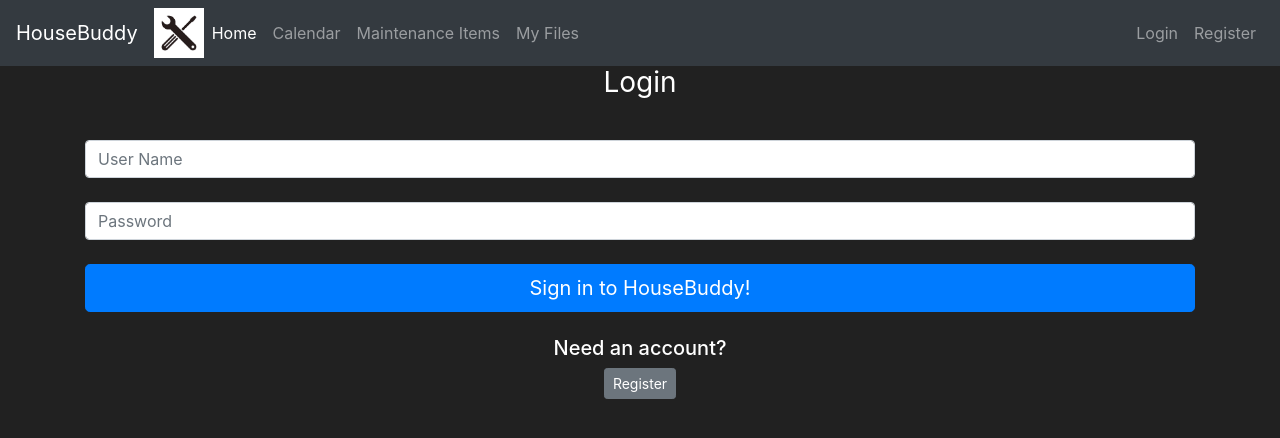
After one commit to baolson007/HouseBuddy, a Flask app: page /login in a window 1280 px wide. The commit adds this page. Shown: the top 438 px of the page. Run offline with Flask 2, Linux system fonts and the light colour scheme; some libraries are stand-ins or nearby versions.

Commit message:
login added

```diff
--- a/housebuddy/forms.py
+++ b/housebuddy/forms.py
@@ -21,3 +21,8 @@ class RegisterForm(FlaskForm):
 	password = PasswordField(label='Password:', validators=[Length(min=6), DataRequired()])
 	password_confirm = PasswordField(label='Confirm Password:', validators=[EqualTo('password'), DataRequired()])
 	submit = SubmitField(label='Register Account')
+
+class LoginForm(FlaskForm):
+	username = StringField(label='User Name:', validators=[DataRequired()])
+	password = PasswordField(label='Password:', validators=[DataRequired()])
+	submit = SubmitField(label='Sign in to HouseBuddy!')
--- a/housebuddy/routes.py
+++ b/housebuddy/routes.py
@@ -1,8 +1,9 @@
 from housebuddy import app
 from flask import render_template, redirect, url_for, flash
 from housebuddy.models import MaintenanceItem, User
-from housebuddy.forms import RegisterForm
+from housebuddy.forms import RegisterForm, LoginForm
 from housebuddy import db
+from flask_login import login_user
 
 @app.route('/')
 @app.route('/home')
@@ -36,7 +37,7 @@ def register():
     if form.validate_on_submit():
         new_user = User(username=form.username.data,
                                 email=form.email.data,
-                                password_hash=form.password.data)
+                                password=form.password.data)
         db.session.add(new_user)
         db.session.commit()
 
@@ -45,3 +46,18 @@ def register():
         for msg in form.errors.values():
             flash(f'Error in registration: {msg}', category='danger')
     return render_template('register.html', form=form)
+
+@app.route('/login', methods=['GET', 'POST'])
+def login():
+    form=LoginForm()
+    if form.validate_on_submit():
+        login_attempt_usr = User.query.filter_by(username=form.username.data).first()
+        if login_attempt_usr and login_attempt_usr.check_password(
+            attempted_password=form.password.data
+            ):
+                login_user(login_attempt_usr)
+                flash(f'Succesfully logged in as {login_attempt_usr.username}', category='success')
+                return redirect(url_for('home_page'))
+        else:
+            flash('Username and\\or password do not match. Please try again', category='danger')
+    return render_template('login.html', form=form)
--- a/housebuddy/templates/base.html
+++ b/housebuddy/templates/base.html
@@ -40,7 +40,7 @@
         </ul>
         <ul class="navbar-nav">
             <li class="nav-item">
-                <a class="nav-link" href="#">Login</a>
+                <a class="nav-link" href="{{ url_for('login') }}">Login</a>
             </li>
             <li class="nav-item">
                 <a class="nav-link" href="{{ url_for('register') }}">Register</a>
--- /dev/null
+++ b/housebuddy/templates/login.html
@@ -0,0 +1,37 @@
+{% extends 'base.html' %}
+
+{% block title %}
+Login Page
+{% endblock %}
+
+{% block content%}
+<body class="text-center">
+	<div class="container">
+		<form method="POST" class="form-signin" style="color:white">
+			{{ form.hidden_tag() }}
+			<h1 class="h3 mb-3 font-weight-normal">
+				Login
+			</h1>
+			<br>
+
+			<!--{{ form.username.label() }}-->
+			{{ form.username(class="form-control", placeholder="User Name") }}
+			<br>
+			<!--{{ form.password.label() }}-->
+			{{ form.password(class="form-control", placeholder="Password") }}
+
+			<br>
+			{{ form.submit(class="btn btn-lg btn-block btn-primary") }}
+
+			<br>
+			<div class="checkbox mb-3">
+				<h5> Need an account? </h5>
+				<a class="btn btn-sm btn-secondary" href="{{ url_for('register') }}">Register</a>
+			</div>
+
+
+		</form>
+
+	</div>
+</body>
+{% endblock %}
--- a/housebuddy/templates/register.html
+++ b/housebuddy/templates/register.html
@@ -29,7 +29,11 @@ Registration Page
 			<!--{{ form.username.label() }}-->
 			{{ form.submit(class="btn btn-lg btn-block btn-primary") }}
 
-
+			<br>
+			<div class="checkbox mb-3">
+				<h5> Already have an account? </h5>
+				<a class="btn btn-sm btn-secondary" href="{{ url_for('login') }}">Login</a>
+			</div>
 		</form>
 	</div>
 </body>
```
Also changed, not shown: housebuddy/__init__.py (+6 -3 lines), housebuddy/models.py (+18 -2 lines), housebuddy/housebuddy.db, 1 other file.
